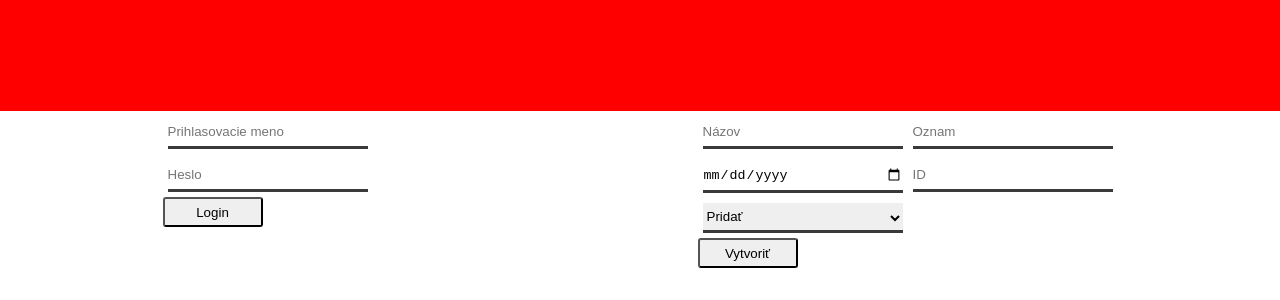
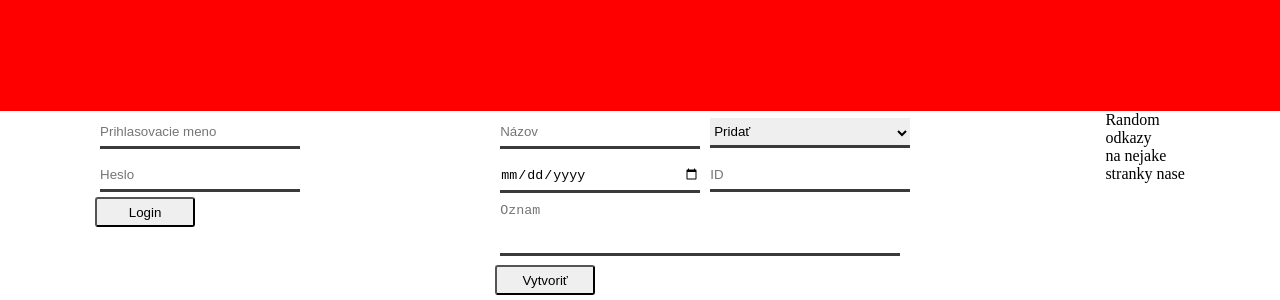
Before and after one commit to michalpidanic/eNurse, a React (Create React App) app in the folder frontend/gui/: page / in a window 1280 px wide. Shown: the part 7019-7319 px from the top of the page. Before the commit the page ends 7292 px from the top, so only its background shows below. Built offline with nearby package versions, Linux system fonts and the light colour scheme.

Commit message:
post,put, delete works/ ID in models.py have to be fixed

```diff
--- a/frontend/gui/src/components/Footer/Footer.js
+++ b/frontend/gui/src/components/Footer/Footer.js
@@ -15,6 +15,12 @@ class Footer extends Component {
                 <div>
                     <AnnouncementForm />
                 </div>
+                <div>
+                    <p><a>Random</a></p>
+                    <p><a>odkazy</a></p>
+                    <p><a>na nejake</a></p>
+                    <p><a>stranky nase</a></p>
+                </div>
 
             </footer>
         )
--- a/frontend/gui/src/components/Forms/AnnouncementForm.js
+++ b/frontend/gui/src/components/Forms/AnnouncementForm.js
@@ -14,7 +14,7 @@ export default class AnnouncementForm extends Component {
             'date': "",
             'author': "Pani Doktorka",
             'id': "",
-            'request_type': ""
+            'request_type': "post"
         }
 
         this.onSubmit = this.onSubmit.bind(this)
@@ -23,10 +23,19 @@ export default class AnnouncementForm extends Component {
 
     onSubmit(event) {
 
-        const title = event.target.elements.title.value;
-        event.preventDefault();
-        /*axios.post('http://127.0.0.1:8000/api/',
-            this.state)*/
+        console.log(this.state.request_type)
+        event.preventDefault()
+
+        switch (this.state.request_type) {
+            case 'post':
+                axios.post('http://127.0.0.1:8000/api/',
+                    this.state)
+            case 'delete':
+                axios.delete('http://127.0.0.1:8000/api/' + this.state.id + '/')
+            case 'put':
+                axios.put('http://127.0.0.1:8000/api/' + this.state.id + '/',
+                    this.state)
+        }
 
         console.log(this.state)
 
@@ -47,13 +56,13 @@ export default class AnnouncementForm extends Component {
                     placeholder='Názov'
                     onChange={this.onChange}
                 />
-                <input
-                    type='text'
-                    name='announcement'
-                    placeholder='Oznam'
-                    onChange={this.onChange}
-
-                /><br />
+                <select
+                    name="request_type"
+                    onChange={this.onChange}>
+                    <option value="post">Pridať</option>
+                    <option value="delete">Zmazať</option>
+                    <option value="put">Upraviť</option>
+                </select><br />
                 <input
                     type='date'
                     name='date'
@@ -67,13 +76,13 @@ export default class AnnouncementForm extends Component {
                     onChange={this.onChange}
 
                 /><br />
-                <select
-                    name="request_type"
-                    onChange={this.onChange}>
-                    <option value="post">Pridať</option>
-                    <option value="delete">Zmazať</option>
-                    <option value="put">Upraviť</option>
-                </select><br />
+                <textarea
+                    type='text'
+                    name='announcement'
+                    placeholder='Oznam'
+                    onChange={this.onChange}
+
+                /><br />
                 <button type='submit'>
                     Vytvoriť
                 </button>
--- a/frontend/gui/src/components/Forms/Forms.scss
+++ b/frontend/gui/src/components/Forms/Forms.scss
@@ -27,3 +27,9 @@ button {
     height: 30px;
     margin-bottom: 5px;
 }
+
+textarea{
+    resize: none;
+    height: 50px;
+    width: 400px;
+}
```
